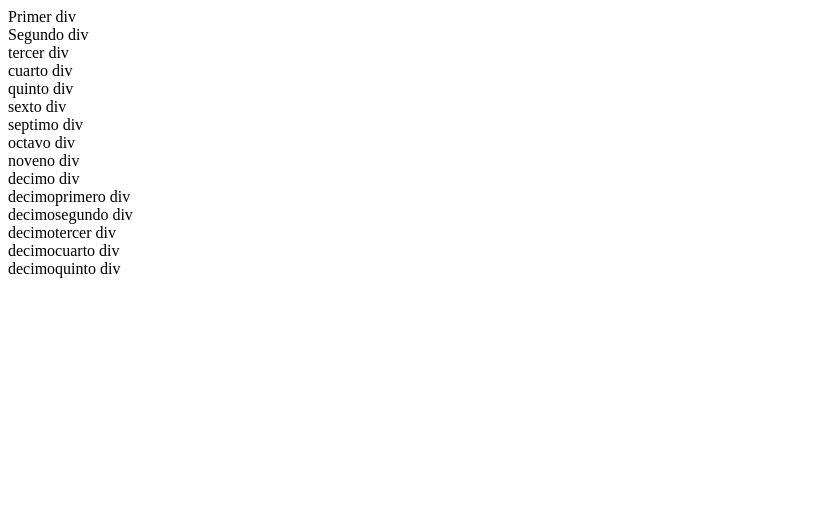
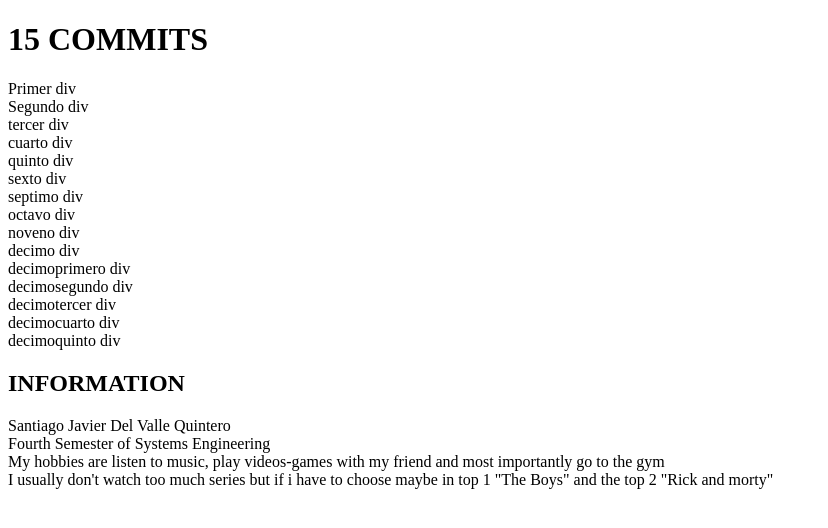
Before and after one commit to Santiago-dv/Taller_BuenasPracticas, a plain HTML site: page index.html in a window 1280 px wide. Shown: the whole page, without its empty margins (0-828 px from the left). Drawn offline with Linux system fonts and the light colour scheme.

Commit message:
information

```diff
--- a/index.html
+++ b/index.html
@@ -6,6 +6,7 @@
     <title>Taller de buenas practicas de software</title>
 </head>
 <body>
+    <h1>15 COMMITS</h1>
     <div>Primer div</div>
     <div>Segundo div</div>
     <div>tercer div</div>
@@ -21,6 +22,12 @@
     <div>decimotercer div</div>
     <div>decimocuarto div</div>
     <div>decimoquinto div</div>
+    <h2>INFORMATION</h2>
+    <div>Santiago Javier Del Valle Quintero</div>
+    <div>Fourth Semester of Systems Engineering</div>
+    <div>My hobbies are listen to music, play videos-games with my friend and most importantly go to the gym</div>
+    <div>I usually don't watch too much series but if i have to choose maybe in top 1 "The Boys" and the top 2 "Rick and morty"</div>
+
 
 </body>
 </html>
```
